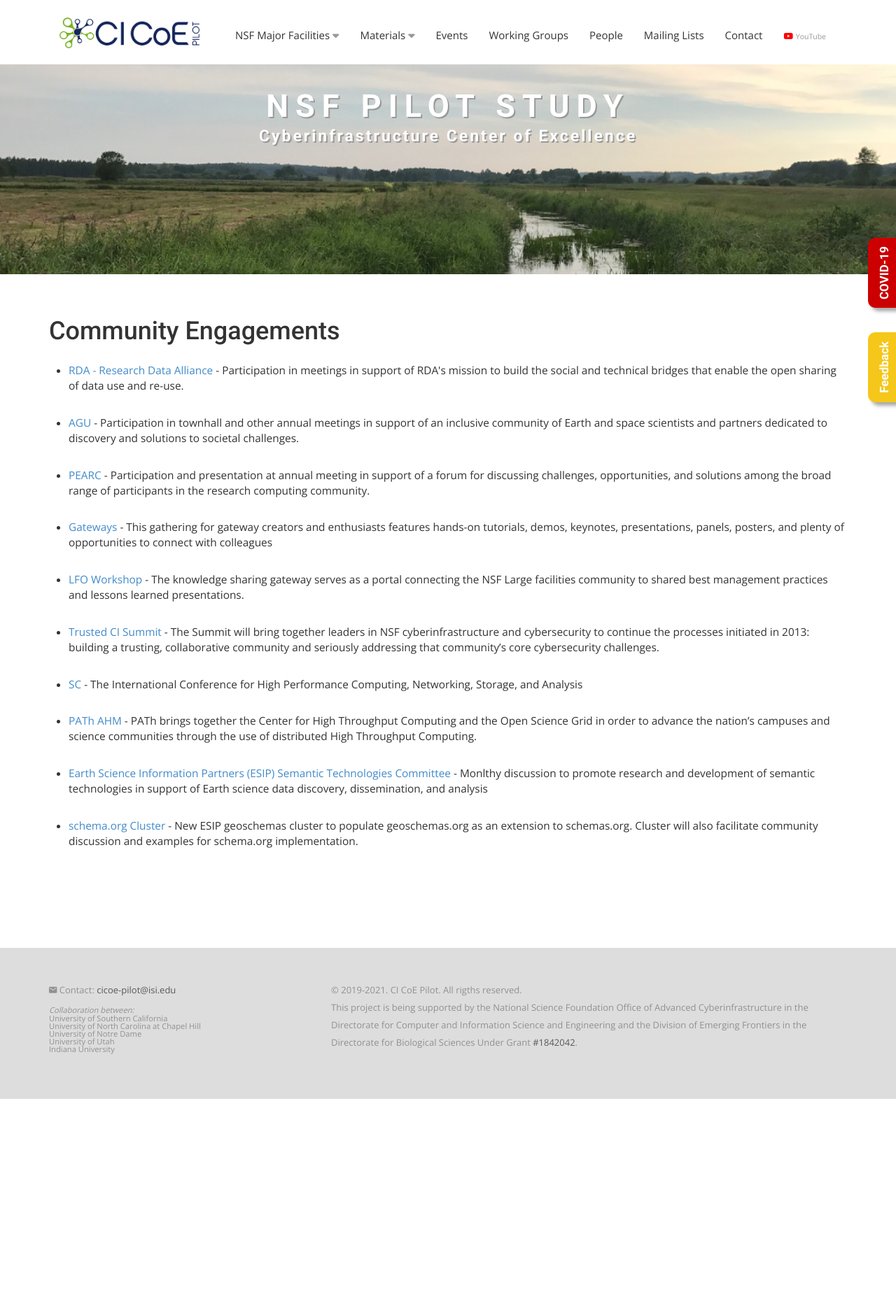
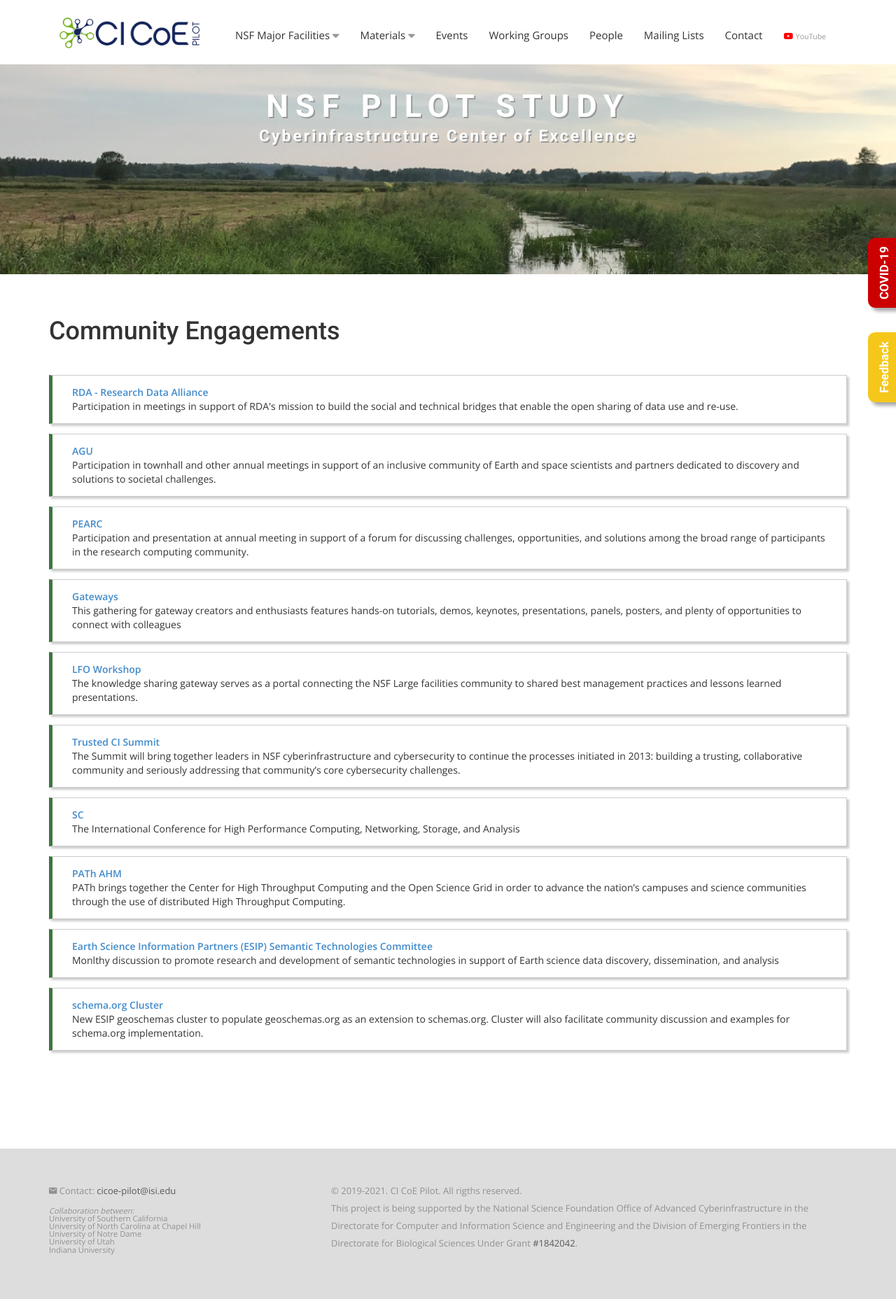
Before and after one commit to cicoe/cicoe.github.io, a Jekyll site: the page built from community_engagements.html, in a window 1280 px wide. Shown: the whole page at 70% size. Built offline with Jekyll 4.4.1, drawn with Linux system fonts in a browser that asks for light colours; nearby versions of some CDN libraries; some web fonts are replaced; before the commit the page ends 1571 px from its top, so only the background shows below that.

Commit message:
minor updates

```diff
--- a/community_engagements.html
+++ b/community_engagements.html
@@ -11,11 +11,12 @@
                 <div class="section-title">
                     <h1>Community Engagements</h1>
                 </div>
+                <div style="margin-top: 3em">
                     {% for n in site.data.community_engagements %}
-                    <div class="material">
-                        <ul>
-                            <li><a href="{{ n.link }}" target="_blank">{{ n.title }}</a> - {{ n.desc }}</li>
-                        </ul>
+                    <div class="engagement">
+                        <strong><a href="{{ n.link }}" target="_blank">{{ n.title }}</a></strong>
+                        <br/>
+                        {{ n.desc }}
                     </div>
                     {% endfor %}
                 </div>
--- a/css/airspace.css
+++ b/css/airspace.css
@@ -1275,8 +1275,8 @@
     padding: 2em;
     box-shadow: #ccc 3px 3px 3px;
     background-color: #f2f2f2;
-    border-top-left-radius: 0.5em;
-    border-top-right-radius: 0.5em;
+    /*border-top-left-radius: 0.5em;*/
+    /*border-top-right-radius: 0.5em;*/
 }
 
 .workshop h1 {
@@ -1291,8 +1291,8 @@
     margin: 0em 0.5em 0em 0.5em;
     padding: 1em 2em;
     box-shadow: #ccc 3px 3px 3px;
-    border-bottom-left-radius: 0.5em;
-    border-bottom-right-radius: 0.5em;
+    border-bottom-left-radius: 0.4em;
+    border-bottom-right-radius: 0.4em;
 }
 
 .workshop-materials ul {
--- a/css/style.css
+++ b/css/style.css
@@ -36,7 +36,8 @@
 .material-video {
     margin: 1em;
     background-color: #f7f7f7;
-    border-left: 0.3em solid #c0a16b;
+    border-left: 0.4em solid #c0a16b;
+    box-shadow: #ccc 3px 3px 3px;
 }
 
 .material-video-l p {
@@ -428,3 +429,11 @@
     font-size: 0.8em;
     border-radius: 0 0 0 10px;
 }
+
+.engagement {
+    padding: 1em 2em;
+    margin-bottom: 1em;
+    border: 1px solid #ccc;
+    box-shadow: #ccc 3px 3px 3px;
+    border-left: 0.4em solid #3c763d;
+}
```
